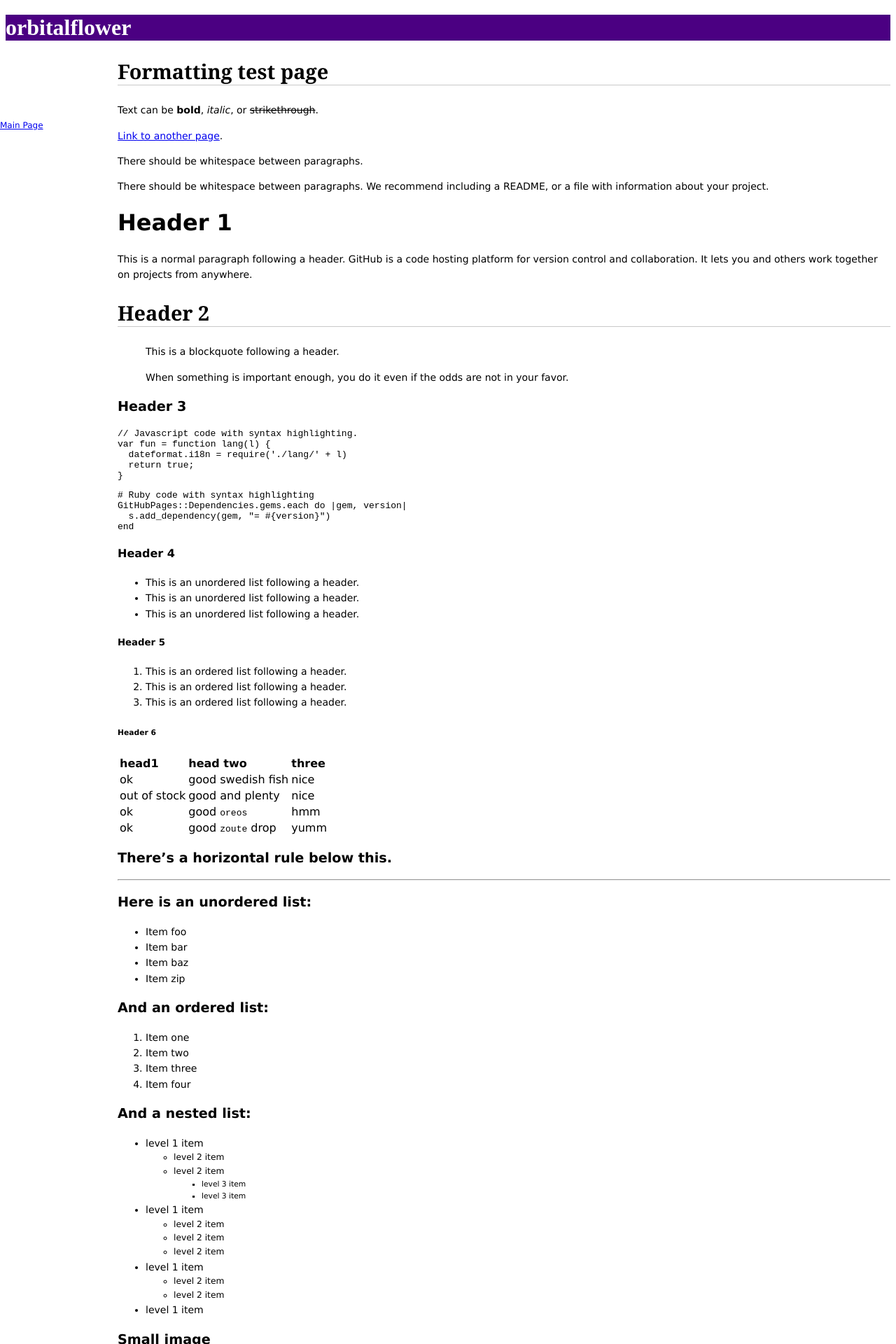
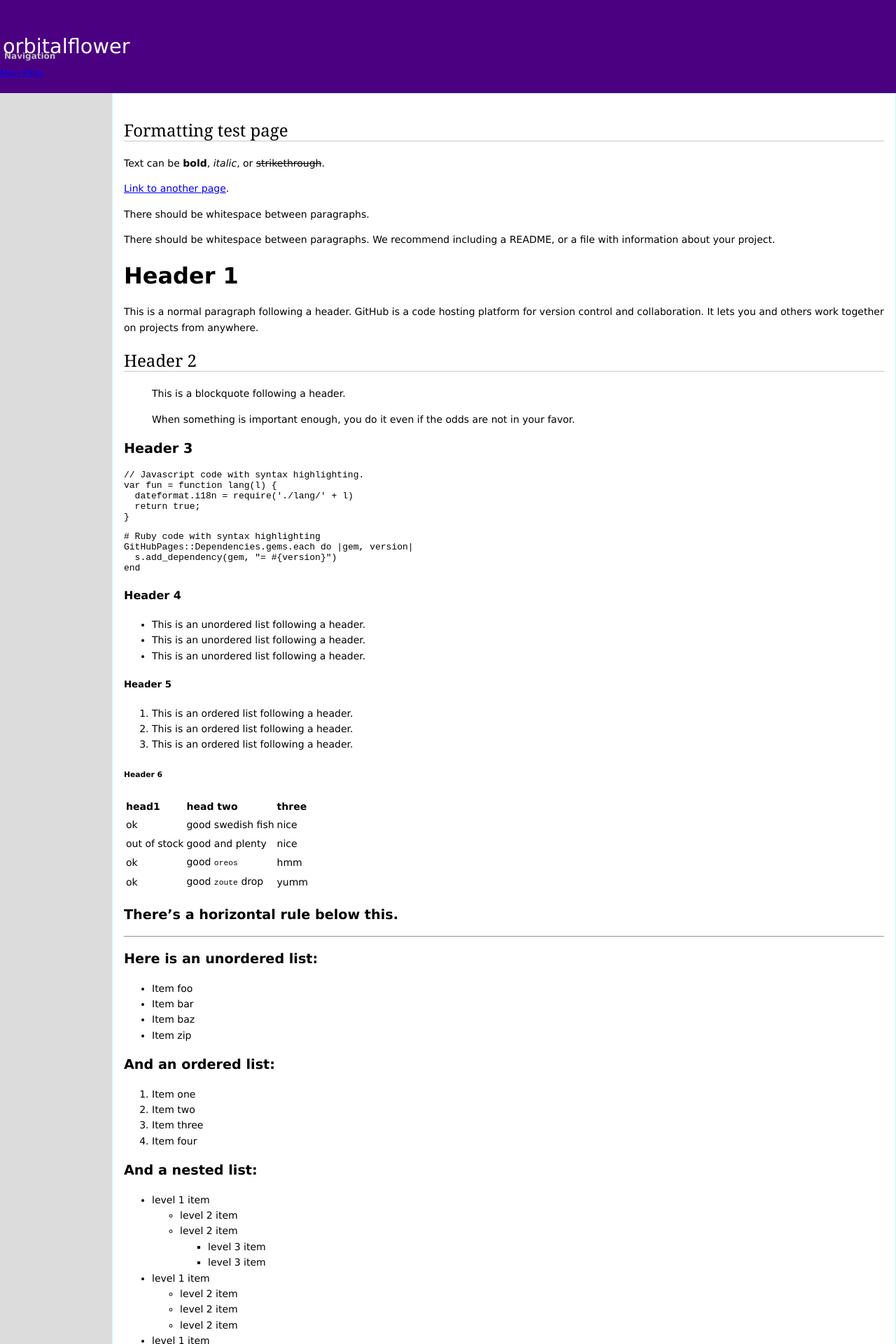
Before and after one commit to orbitalflower/orbitalflower.github.io, a Jekyll site: the page built from test.md, in a window 1280 px wide. Shown: the top 1920 px of the page at 70% size. Built offline with Jekyll 4.4.1, drawn with Linux system fonts in a browser that asks for light colours; grey boxes are pictures that could not be loaded.

Commit message:
Theme development

```diff
--- a/_layouts/default.html
+++ b/_layouts/default.html
@@ -12,6 +12,7 @@
       </div>
 
       <div id="nav">
+        <h2>Navigation</h2>
         <ul>
           <li><a href="{{ "/" | absolute_url }}">Main Page</a></li>
         </ul>
--- a/style.css
+++ b/style.css
@@ -1,9 +1,23 @@
 body {
+  margin: 0;
+  padding: 0;
+
+  background: gainsboro
 }
 
 #header {
-  background: Indigo;
+  background: indigo;
   color: white;
+  overflow: hidden;
+  padding: 0.25em;
+}
+
+#header h1 {
+  height: 3em;
+  line-height: 3em;
+  font-size: 1.8em;
+  font-weight: normal;
+  font-family: "Verdana", sans-serif;
 }
 
 #header a {
@@ -14,13 +28,22 @@ body {
 
 #nav {
   position: absolute;
-  top: 160px;
+  top: 4em;
   left: 0;
   width: 160px;
   overflow: hidden;
+}
 
+#nav ul, #nav h2 {
   font-family: "Verdana", sans-serif;
   font-size: 0.75em;
+  line-height: 1em;
+  color: #c0c0c0;
+
+  padding-left: 0.5em;
+}
+
+#nav h2 {
 }
 
 #nav ul, #nav li {
@@ -32,15 +55,19 @@ body {
 #content {
   margin-left: 160px;
 
+  padding: 1em;
+
   font-family: "Verdana", sans-serif;
 
   background: #fff;
-  border: 1px solid #cofefe;
+  border: 1px solid #c0fefe;
 }
 
 #content h2 {
-  font-size: 1.8em;
+  font-size: 1.5em;
+  line-height: 1.3em;
   font-family: "Georgia", "Times New Roman"," Times", serif;
+  font-weight: normal;
   border-bottom: 1px solid #c9c9c9;
 }
 
@@ -54,7 +81,19 @@ body {
   font-weight: bold;
 }
 
-#content p, #content li {
+#content p, #content li, #content dl, #content table {
   font-size: 0.875em;
   line-height: 160%;
 }
+
+#content li li {
+  font-size: 1em;
+}
+
+#content dt {
+  font-weight: bold;
+}
+
+#content code {
+  font-size: 1em;
+}
```
